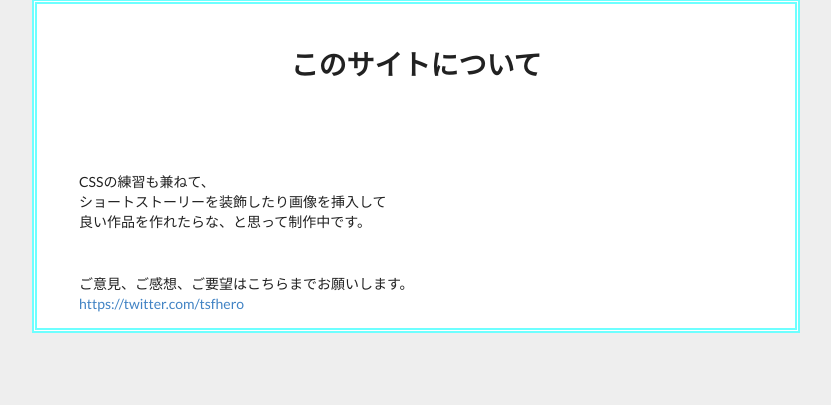
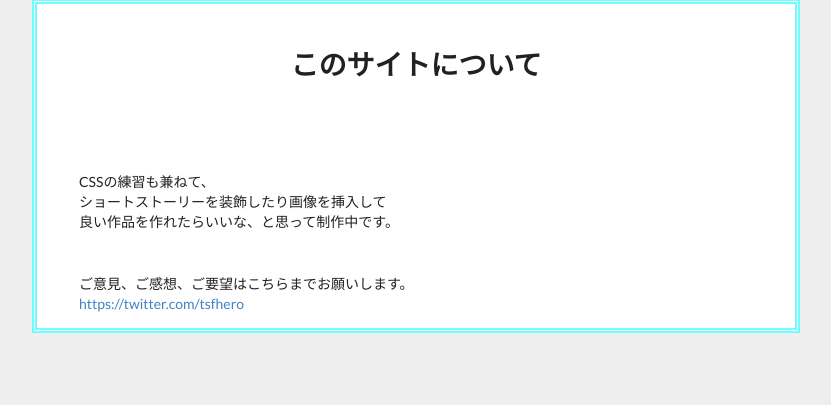
Before and after one commit to Tendency-Sweet-Party/DeployAndCSSDesignPrac, a Django app: page /about/ in a window 1280 px wide. Shown: the part 129-534 px from the top of the page, without its empty margins (224-1055 px from the left). Run offline with Django 3.2, Linux system fonts and the light colour scheme; some libraries are stand-ins or nearby versions.

Commit message:
static pages ver1

```diff
--- a/templates/base_app/about.html
+++ b/templates/base_app/about.html
@@ -8,7 +8,7 @@
         <br>
         <p>CSSの練習も兼ねて、<br>
             ショートストーリーを装飾したり画像を挿入して<br>
-            良い作品を作れたらな、と思って制作中です。
+            良い作品を作れたらいいな、と思って制作中です。
         </p>
         <p>
             ご意見、ご感想、ご要望はこちらまでお願いします。<br>
```
